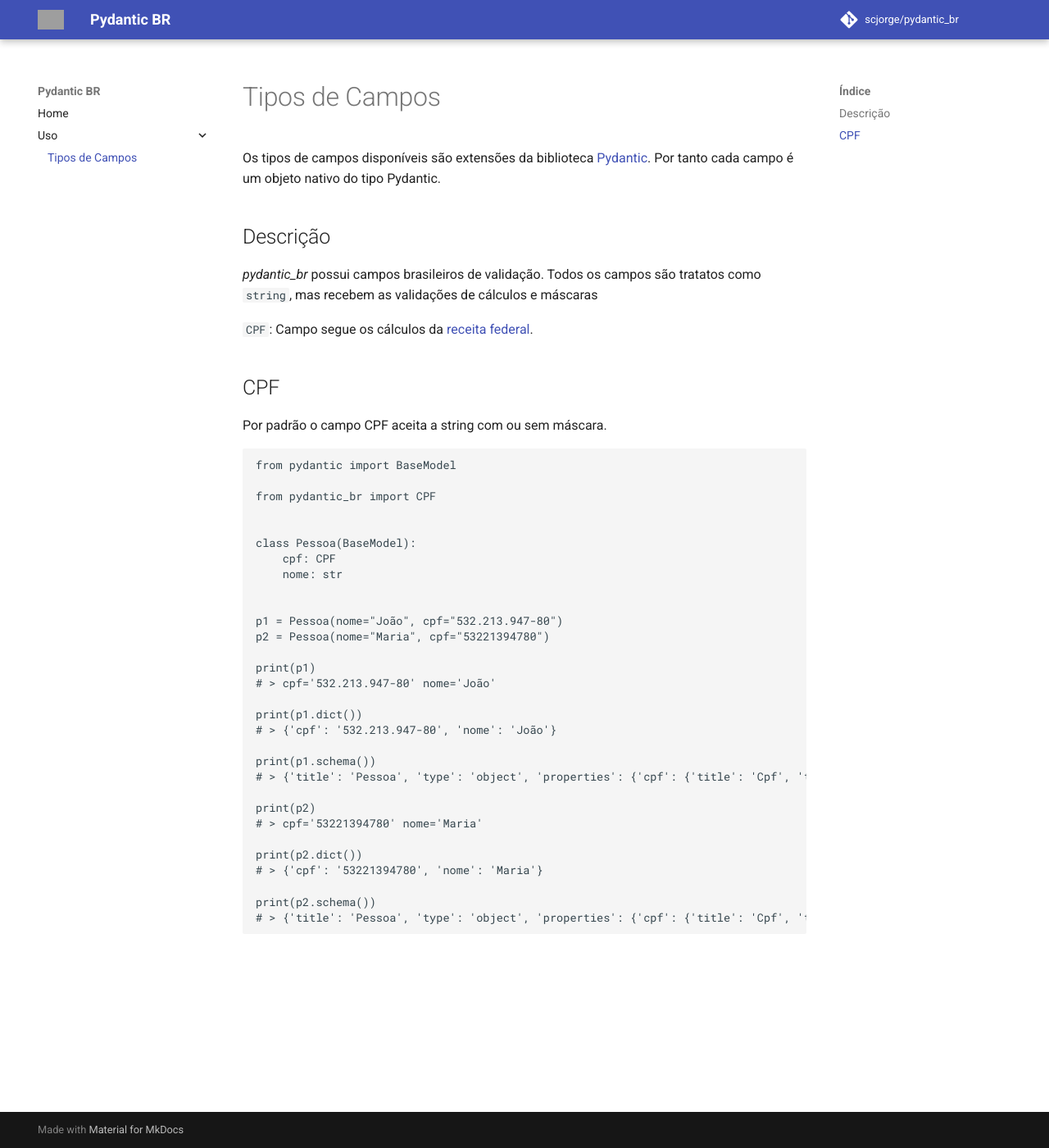
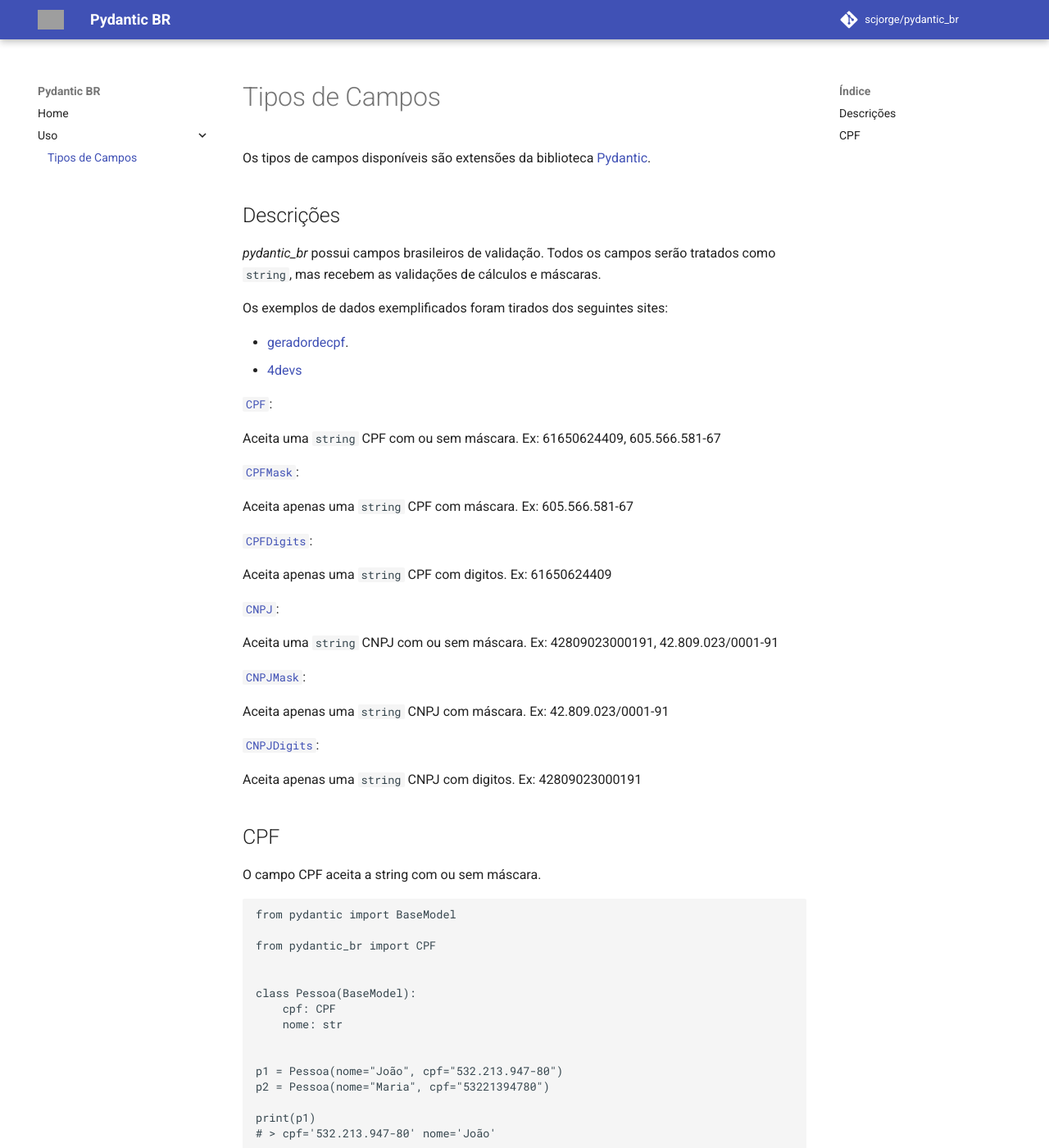
Before and after one commit to scjorge/pydantic_br, an MkDocs documentation site: the page built from docs/Uso/Tipos de Campos.md, in a window 1280 px wide and 1400 px high. Shown: the whole window at 82% size. Built offline with MkDocs 1.6.1 and Material for MkDocs 9.7.7, drawn with Linux system fonts in a browser that asks for light colours; comment, search, counter and statistics services are not loaded; grey boxes are pictures that could not be loaded.

Commit message:
docs: add infos to 'Tipos de Campos.md'

````diff
--- a/docs/Uso/Tipos de Campos.md
+++ b/docs/Uso/Tipos de Campos.md
@@ -1,14 +1,49 @@
-Os tipos de campos disponíveis são extensões da biblioteca [Pydantic](https://docs.pydantic.dev/). Por tanto cada campo é um objeto nativo do tipo Pydantic.
+Os tipos de campos disponíveis são extensões da biblioteca [Pydantic](https://docs.pydantic.dev/).
 
-## Descrição
-*pydantic_br* possui campos brasileiros de validação. Todos os campos são tratatos como `string`, mas recebem as validações de cálculos e máscaras
+## Descrições
+*pydantic_br* possui campos brasileiros de validação. Todos os campos serão tratados como `string`, mas recebem as validações de cálculos e máscaras.
 
-`CPF`: Campo segue os cálculos da [receita federal](https://www.gov.br/receitafederal/pt-br).
+Os exemplos de dados exemplificados foram tirados dos seguintes sites:
+
+
+- [geradordecpf](https://www.geradordecpf.org/).
+- [4devs](https://www.4devs.com.br/gerador_de_cnpj)
+
+
+[`CPF`](#cpf):
+
+Aceita uma `string` CPF com ou sem máscara. Ex: 61650624409, 605.566.581-67
+
+
+[`CPFMask`](#cpfmask):
+
+Aceita apenas uma `string` CPF com máscara. Ex: 605.566.581-67
+
+
+[`CPFDigits`](#cpfdigits):
+
+Aceita apenas uma `string` CPF com digitos. Ex: 61650624409
+
+
+[`CNPJ`](#cnpj):
+
+Aceita uma `string` CNPJ com ou sem máscara. Ex: 42809023000191, 42.809.023/0001-91
+
+
+[`CNPJMask`](#cnpjmask):
+
+Aceita apenas uma `string` CNPJ com máscara. Ex: 42.809.023/0001-91
+
+
+[`CNPJDigits`](#cnpjdigits):
+
+Aceita apenas uma `string` CNPJ com digitos. Ex: 42809023000191
+
 
 
 ## CPF
 
-Por padrão o campo CPF aceita a string com ou sem máscara.
+O campo CPF aceita a string com ou sem máscara.
 
 ```python
 from pydantic import BaseModel
````
